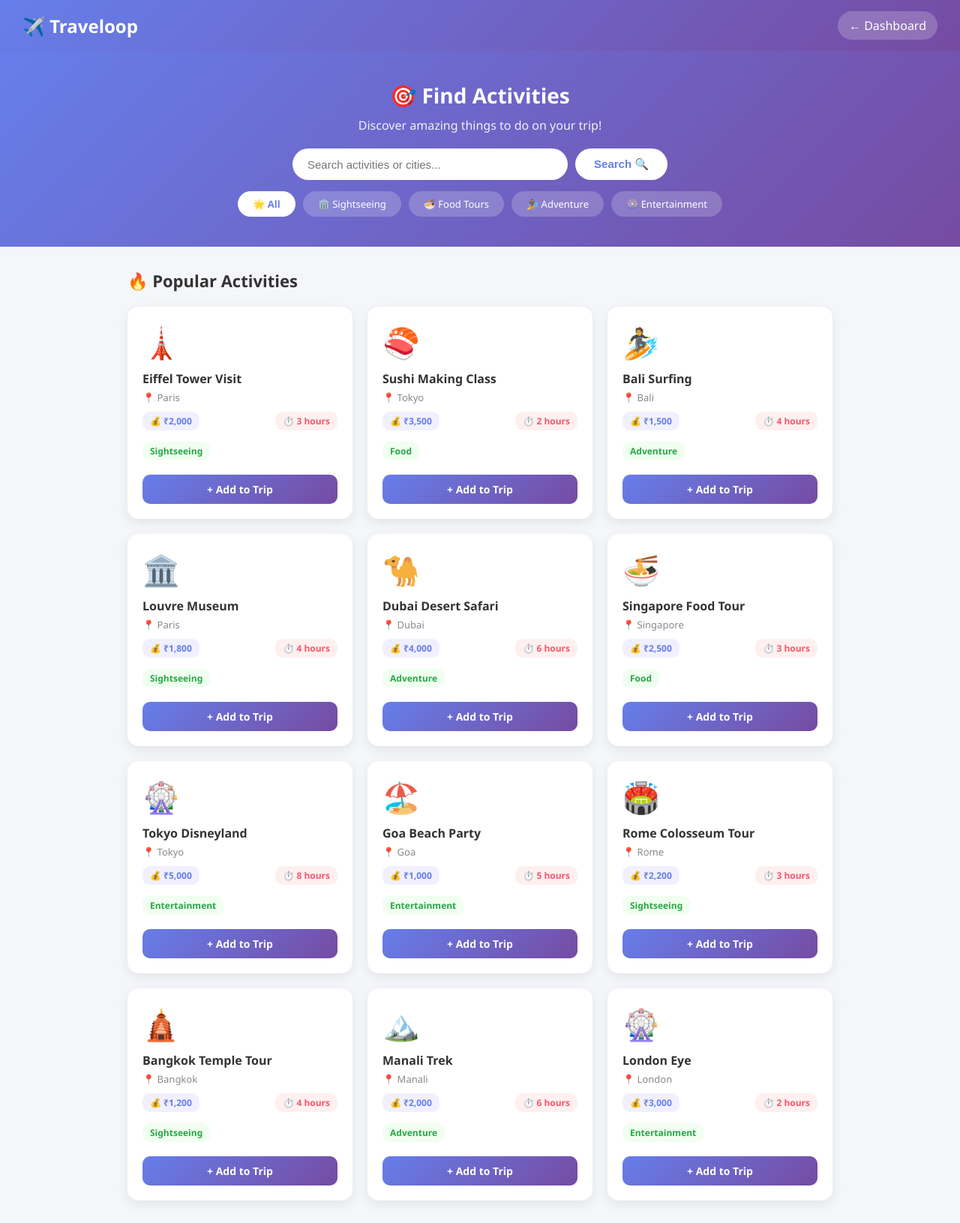
After one commit to beyondtheultimate/traveloop-odoo-hackthon, a Flask app: page /activity_search in a window 1280 px wide. The commit adds this page. Shown: the whole page at 75% size. Run offline with Flask 3, Linux system fonts and the light colour scheme; a user stored in the database is signed in.

Commit message:
final version - all features complete

```diff
--- a/app.py
+++ b/app.py
@@ -299,7 +299,31 @@ def invoice(trip_id):
                          tax=tax,
                          discount=discount,
                          grand_total=grand_total)
-
+@app.route('/activity_search')
+def activity_search():
+    if 'user_id' not in session:
+        return redirect(url_for('login'))
+    query = request.args.get('q', '').lower()
+    filter_type = request.args.get('type', 'all')
+    activities = [
+        {'name': 'Eiffel Tower Visit', 'city': 'Paris', 'type': 'sightseeing', 'cost': '₹2,000', 'duration': '3 hours', 'emoji': '🗼'},
+        {'name': 'Sushi Making Class', 'city': 'Tokyo', 'type': 'food', 'cost': '₹3,500', 'duration': '2 hours', 'emoji': '🍣'},
+        {'name': 'Bali Surfing', 'city': 'Bali', 'type': 'adventure', 'cost': '₹1,500', 'duration': '4 hours', 'emoji': '🏄'},
+        {'name': 'Louvre Museum', 'city': 'Paris', 'type': 'sightseeing', 'cost': '₹1,800', 'duration': '4 hours', 'emoji': '🏛️'},
+        {'name': 'Dubai Desert Safari', 'city': 'Dubai', 'type': 'adventure', 'cost': '₹4,000', 'duration': '6 hours', 'emoji': '🐪'},
+        {'name': 'Singapore Food Tour', 'city': 'Singapore', 'type': 'food', 'cost': '₹2,500', 'duration': '3 hours', 'emoji': '🍜'},
+        {'name': 'Tokyo Disneyland', 'city': 'Tokyo', 'type': 'entertainment', 'cost': '₹5,000', 'duration': '8 hours', 'emoji': '🎡'},
+        {'name': 'Goa Beach Party', 'city': 'Goa', 'type': 'entertainment', 'cost': '₹1,000', 'duration': '5 hours', 'emoji': '🏖️'},
+        {'name': 'Rome Colosseum Tour', 'city': 'Rome', 'type': 'sightseeing', 'cost': '₹2,200', 'duration': '3 hours', 'emoji': '🏟️'},
+        {'name': 'Bangkok Temple Tour', 'city': 'Bangkok', 'type': 'sightseeing', 'cost': '₹1,200', 'duration': '4 hours', 'emoji': '🛕'},
+        {'name': 'Manali Trek', 'city': 'Manali', 'type': 'adventure', 'cost': '₹2,000', 'duration': '6 hours', 'emoji': '🏔️'},
+        {'name': 'London Eye', 'city': 'London', 'type': 'entertainment', 'cost': '₹3,000', 'duration': '2 hours', 'emoji': '🎡'},
+    ]
+    if query:
+        activities = [a for a in activities if query in a['name'].lower() or query in a['city'].lower()]
+    if filter_type != 'all':
+        activities = [a for a in activities if a['type'] == filter_type]
+    return render_template('activity_search.html', activities=activities, query=query, filter_type=filter_type)
 if __name__ == '__main__':
     init_db()
     app.run(debug=True)
--- /dev/null
+++ b/templates/activity_search.html
@@ -0,0 +1,217 @@
+<!DOCTYPE html>
+<html lang="en">
+<head>
+    <meta charset="UTF-8">
+    <meta name="viewport" content="width=device-width, initial-scale=1.0">
+    <title>Traveloop - Activity Search</title>
+    <style>
+        * { margin: 0; padding: 0; box-sizing: border-box; }
+        body {
+            font-family: 'Segoe UI', sans-serif;
+            background: #f5f6fa;
+            min-height: 100vh;
+        }
+        .navbar {
+            background: linear-gradient(135deg, #667eea, #764ba2);
+            padding: 15px 30px;
+            display: flex;
+            justify-content: space-between;
+            align-items: center;
+            color: white;
+        }
+        .navbar .logo { font-size: 24px; font-weight: bold; }
+        .navbar a {
+            color: white;
+            text-decoration: none;
+            background: rgba(255,255,255,0.2);
+            padding: 8px 15px;
+            border-radius: 20px;
+        }
+        .hero {
+            background: linear-gradient(135deg, #667eea, #764ba2);
+            color: white;
+            padding: 40px 30px;
+            text-align: center;
+        }
+        .hero h1 { font-size: 28px; margin-bottom: 10px; }
+        .hero p { opacity: 0.9; margin-bottom: 20px; }
+        .search-bar {
+            display: flex;
+            max-width: 500px;
+            margin: 0 auto 15px;
+            gap: 10px;
+        }
+        .search-bar input {
+            flex: 1;
+            padding: 12px 20px;
+            border: none;
+            border-radius: 25px;
+            font-size: 15px;
+            outline: none;
+        }
+        .search-bar button {
+            padding: 12px 25px;
+            background: white;
+            color: #667eea;
+            border: none;
+            border-radius: 25px;
+            font-size: 15px;
+            cursor: pointer;
+            font-weight: bold;
+        }
+        .filters {
+            display: flex;
+            gap: 10px;
+            justify-content: center;
+            flex-wrap: wrap;
+        }
+        .filter-btn {
+            padding: 8px 20px;
+            background: rgba(255,255,255,0.2);
+            color: white;
+            border: none;
+            border-radius: 20px;
+            cursor: pointer;
+            font-size: 13px;
+            text-decoration: none;
+            display: inline-block;
+        }
+        .filter-btn.active {
+            background: white;
+            color: #667eea;
+            font-weight: bold;
+        }
+        .container { padding: 30px; max-width: 1000px; margin: 0 auto; }
+        .section-title {
+            font-size: 22px;
+            font-weight: bold;
+            color: #333;
+            margin-bottom: 20px;
+        }
+        .activities-grid {
+            display: grid;
+            grid-template-columns: repeat(auto-fill, minmax(250px, 1fr));
+            gap: 20px;
+        }
+        .activity-card {
+            background: white;
+            border-radius: 15px;
+            padding: 20px;
+            box-shadow: 0 5px 15px rgba(0,0,0,0.08);
+            transition: transform 0.2s;
+        }
+        .activity-card:hover { transform: translateY(-5px); }
+        .activity-emoji { font-size: 40px; margin-bottom: 10px; }
+        .activity-name { font-size: 16px; font-weight: bold; color: #333; margin-bottom: 5px; }
+        .activity-city { color: #888; font-size: 13px; margin-bottom: 10px; }
+        .activity-info {
+            display: flex;
+            justify-content: space-between;
+            margin-bottom: 15px;
+            flex-wrap: wrap;
+            gap: 5px;
+        }
+        .activity-cost {
+            background: #f0f0ff;
+            color: #667eea;
+            padding: 4px 10px;
+            border-radius: 10px;
+            font-size: 12px;
+            font-weight: bold;
+        }
+        .activity-duration {
+            background: #fff0f0;
+            color: #f5576c;
+            padding: 4px 10px;
+            border-radius: 10px;
+            font-size: 12px;
+            font-weight: bold;
+        }
+        .activity-type {
+            background: #f0fff0;
+            color: #28a745;
+            padding: 4px 10px;
+            border-radius: 10px;
+            font-size: 12px;
+            font-weight: bold;
+            text-transform: capitalize;
+        }
+        .add-btn {
+            width: 100%;
+            padding: 10px;
+            background: linear-gradient(135deg, #667eea, #764ba2);
+            color: white;
+            border: none;
+            border-radius: 10px;
+            font-size: 14px;
+            cursor: pointer;
+            font-weight: bold;
+            text-decoration: none;
+            display: block;
+            text-align: center;
+        }
+        .add-btn:hover { opacity: 0.9; }
+        .no-results {
+            text-align: center;
+            padding: 60px;
+            color: #888;
+        }
+        .no-results h3 { font-size: 20px; margin-bottom: 10px; }
+    </style>
+</head>
+<body>
+    <div class="navbar">
+        <div class="logo">✈️ Traveloop</div>
+        <a href="/dashboard">← Dashboard</a>
+    </div>
+    <div class="hero">
+        <h1>🎯 Find Activities</h1>
+        <p>Discover amazing things to do on your trip!</p>
+        <form method="GET" action="/activity_search">
+            <div class="search-bar">
+                <input type="text" name="q" placeholder="Search activities or cities..." value="{{ query }}">
+                <button type="submit">Search 🔍</button>
+            </div>
+            <div class="filters">
+                <a href="/activity_search" class="filter-btn {% if filter_type == 'all' %}active{% endif %}">🌟 All</a>
+                <a href="/activity_search?type=sightseeing" class="filter-btn {% if filter_type == 'sightseeing' %}active{% endif %}">🏛️ Sightseeing</a>
+                <a href="/activity_search?type=food" class="filter-btn {% if filter_type == 'food' %}active{% endif %}">🍜 Food Tours</a>
+                <a href="/activity_search?type=adventure" class="filter-btn {% if filter_type == 'adventure' %}active{% endif %}">🏄 Adventure</a>
+                <a href="/activity_search?type=entertainment" class="filter-btn {% if filter_type == 'entertainment' %}active{% endif %}">🎡 Entertainment</a>
+            </div>
+        </form>
+    </div>
+    <div class="container">
+        <div class="section-title">
+            {% if query %}
+            Search results for "{{ query }}" ({{ activities|length }} found)
+            {% else %}
+            🔥 Popular Activities
+            {% endif %}
+        </div>
+        {% if activities %}
+        <div class="activities-grid">
+            {% for activity in activities %}
+            <div class="activity-card">
+                <div class="activity-emoji">{{ activity.emoji }}</div>
+                <div class="activity-name">{{ activity.name }}</div>
+                <div class="activity-city">📍 {{ activity.city }}</div>
+                <div class="activity-info">
+                    <span class="activity-cost">💰 {{ activity.cost }}</span>
+                    <span class="activity-duration">⏱️ {{ activity.duration }}</span>
+                </div>
+                <span class="activity-type">{{ activity.type }}</span>
+                <br><br>
+                <a href="/dashboard" class="add-btn">+ Add to Trip</a>
+            </div>
+            {% endfor %}
+        </div>
+        {% else %}
+        <div class="no-results">
+            <h3>No activities found! 😕</h3>
+            <p>Try searching for a different activity or city!</p>
+        </div>
+        {% endif %}
+    </div>
+</body>
+</html>
```
Also changed, not shown: templates/dashboard.html (+7 -8 lines), traveloop.db.
